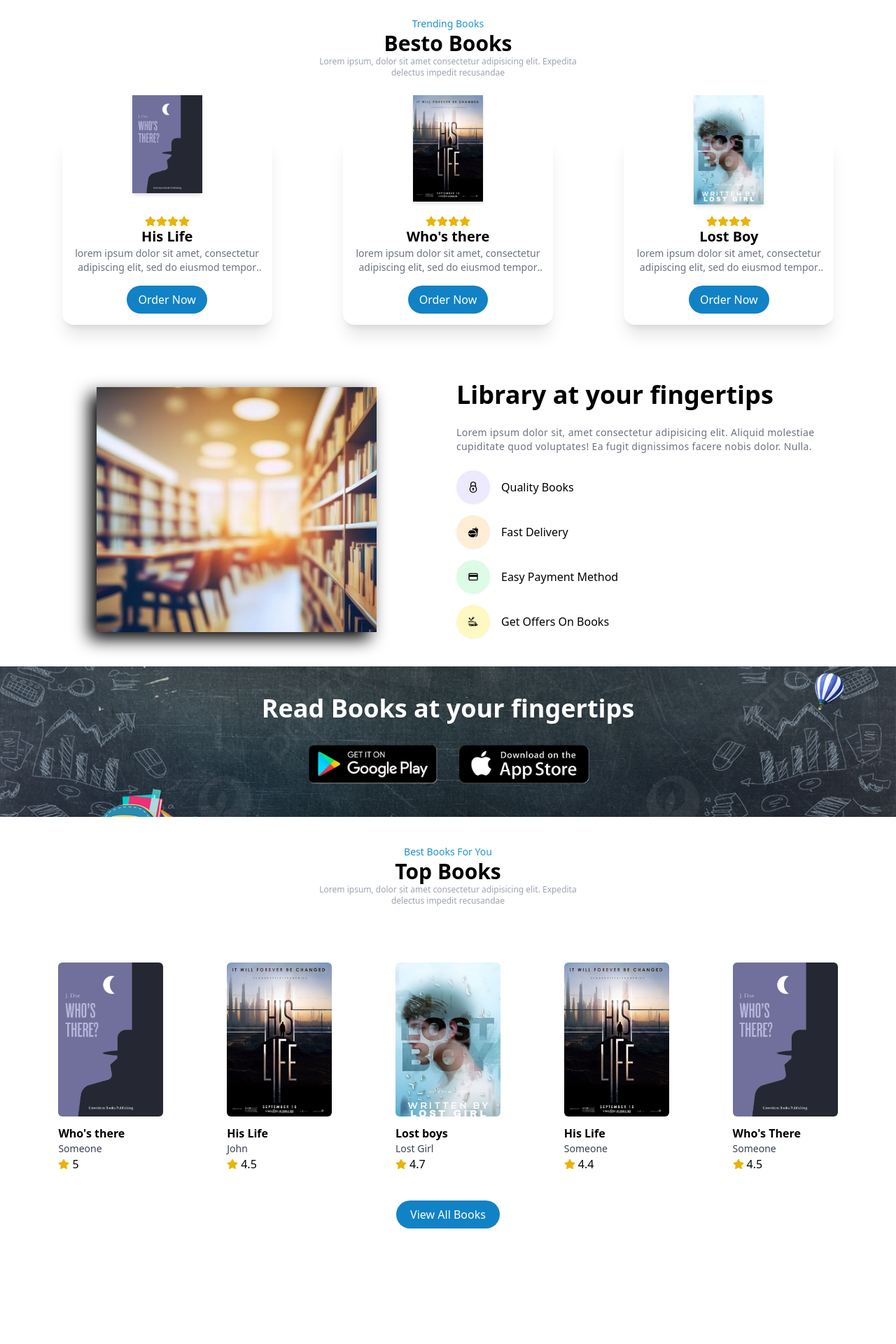
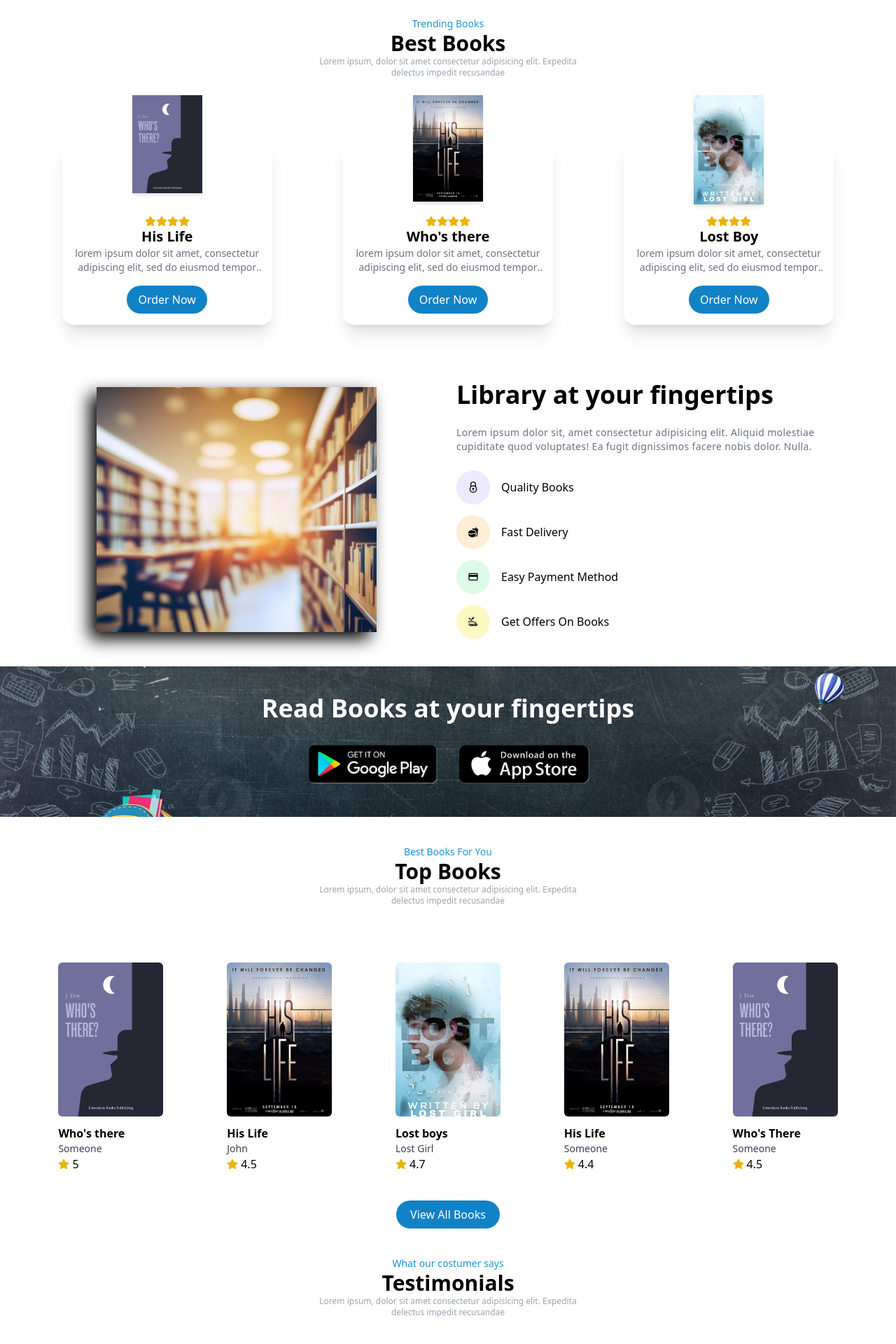
Before and after one commit to wacho91/book-market, a React (Vite) app: page / in a window 1280 px wide. Shown: the part 738-2658 px from the top of the page at 70% size. Before the commit the page ends 2533 px from the top, so only its background shows below. Built offline with nearby package versions, Linux system fonts and the light colour scheme.

Commit message:
Testimonial component

```diff
--- a/src/App.jsx
+++ b/src/App.jsx
@@ -3,6 +3,7 @@
 import BestBook from "./components/BestBook/BestBook"
 import Hero from "./components/Hero/Hero"
 import Navbar from "./components/Navbar/Navbar"
+import Testimonial from "./components/Testimonial/Testimonial"
 import TopBook from "./components/TopBook/TopBook"
 
 
@@ -16,6 +17,7 @@
       <Banner />
       <AppStoreBanner />
       <TopBook />
+      <Testimonial />
     </div>
   )
 }
--- a/src/components/BestBook/BestBook.jsx
+++ b/src/components/BestBook/BestBook.jsx
@@ -37,7 +37,7 @@
                 <p className="text-sm bg-clip-text text-transparent bg-gradient-to-r from-primary to-secondary">
                     Trending Books
                 </p>
-                <h1 className="text-3xl font-bold">Besto Books</h1>
+                <h1 className="text-3xl font-bold">Best Books</h1>
                 <p className="text-xs text-gray-400">
                     Lorem ipsum, dolor sit amet
                     consectetur adipisicing elit. Expedita delectus
--- /dev/null
+++ b/src/components/Testimonial/Testimonial.jsx
@@ -0,0 +1,26 @@
+
+const Testimonial = () => {
+  return (
+    <div>
+        <div className="container">
+            {/*Header*/}
+            <div className="text-center mb-20 max-w-[400px] mx-auto">
+                <p className="text-sm bg-clip-text text-transparent bg-gradient-to-r from-primary to-secondary">
+                    What our costumer says
+                </p>
+                <h1 className="text-3xl font-bold">Testimonials</h1>
+                <p className="text-xs text-gray-400">
+                    Lorem ipsum, dolor sit amet
+                    consectetur adipisicing elit. Expedita delectus
+                    impedit recusandae{" "}
+                </p>
+            </div>
+
+            {/*Card Section*/}
+
+        </div>
+    </div>
+  )
+}
+
+export default Testimonial
```
